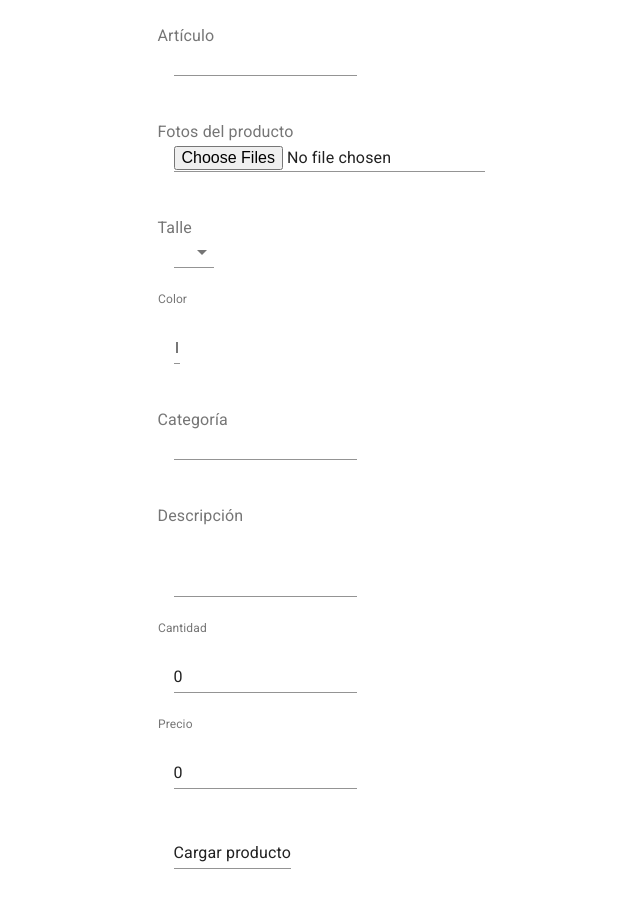
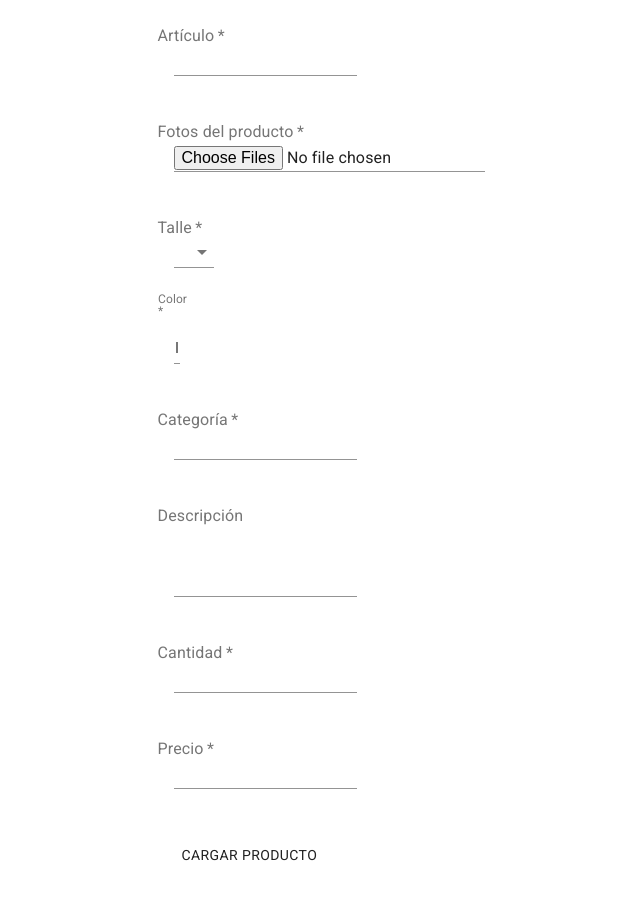
Before and after one commit to alonsoezeq/store-ui, a React (Create React App) app: page /products/new in a window 1280 px wide. Shown: the part 180-1088 px from the top of the page, without its empty margins (311-951 px from the left). Built offline with nearby package versions, Linux system fonts and the light colour scheme.

Commit message:
added error handling and basic validations

```diff
--- a/src/pages/NewProduct.js
+++ b/src/pages/NewProduct.js
@@ -1,11 +1,19 @@
-import { FormControl, Grid, Input, InputLabel, MenuItem, Select, TextField } from "@material-ui/core"
+import { Button, FormControl, Grid, Input, InputLabel, MenuItem, Select, Snackbar, TextField } from "@material-ui/core"
 import { useState } from "react";
 import useStyles from "./ProductDescription/styles";
 import config from "../config/config";
+import Alert from "@material-ui/lab/Alert";
 
 const NewProduct = () => {
   const classes = useStyles();
-  const [product, setProduct] = useState({
+
+  const [state, setState] = useState({
+    loading: false,
+    status: null,
+    message: ''
+  });
+
+  const initialProduct = {
     title: '',
     article: '',
     pictures: [],
@@ -13,21 +21,24 @@ const NewProduct = () => {
     color: '#000000',
     category: '',
     description: '',
-    quantity: 0,
-    price: 0
-  });
+    quantity: '',
+    price: ''
+  }
 
+  const [product, setProduct] = useState(initialProduct);
+
+  const {loading, status, message} = state;
   const {title, article, size, color, category, description, quantity, price} = product;
 
-  const changeHandler = (event) => {
+  const handleChange = (event) => {
     setProduct({...product, [event.target.name]: event.target.value});
   }
 
-  const changeNumberHandler = (event) => {
+  const handleNumberChange = (event) => {
     setProduct({...product, [event.target.name]: Number(event.target.value)})
   }
 
-  const changeFileHandler = (event) => {
+  const handleFileChange = (event) => {
     let files = [];
     if (event.target.files.length === 0) {
       setProduct({...product, [event.target.name]: files});
@@ -46,9 +57,15 @@ const NewProduct = () => {
     });
   }
 
-  const submit = (event) => {
+  const handleSubmit = (event) => {
     event.preventDefault();
     console.log(product);
+
+    setState({
+      loading: true,
+      status: null,
+      message: ''
+    })
 
     fetch(config.baseApi + '/products', {
       method: 'POST',
@@ -59,41 +76,63 @@ const NewProduct = () => {
     })
     .then(res => {
       if (res.ok) {
-        alert("OK!");
+        setState({
+          loading: false,
+          status: 'success',
+          message: 'Producto creado correctamente'
+        });
+        setProduct(initialProduct);
       } else {
-        alert("ERROR!");
+        setState({
+          loading: false,
+          status: 'error',
+          message: 'Error creando el producto'
+        })
       }
+
     })
     .catch(err => {
-      alert("ERROR!");
+      setState({
+        loading: false,
+        status: 'error',
+        message: err.toString()
+      })
     })
   }
 
+  const handleSnackbarClose = () => {
+    setState({
+      loading: false,
+      status: null,
+      message: ''
+    });
+  }
+
   return (
-    <form noValidate autoComplete="off" onSubmit={submit}>
+    <form  autoComplete="off" onSubmit={handleSubmit}>
       <Grid container direction="column">
         <Grid item>
-          <FormControl className={classes.root}>
+          <FormControl required className={classes.root}>
             <InputLabel htmlFor="product">Producto</InputLabel>
-            <Input id="product" name="title" type="text" value={title} onChange={changeHandler} />
+            <Input id="product" name="title" type="text" value={title} onChange={handleChange} />
           </FormControl>
         </Grid>
         <Grid item>
-          <FormControl className={classes.root}>
+          <FormControl required className={classes.root}>
             <InputLabel htmlFor="article">Artículo</InputLabel>
-            <Input id="article" name="article" type="text" value={article} onChange={changeHandler} />
+            <Input id="article" name="article" type="text" value={article} onChange={handleChange} />
           </FormControl>
         </Grid>
         <Grid item>
-          <FormControl className={classes.root}>
+          <FormControl required className={classes.root}>
             <InputLabel htmlFor="pictures">Fotos del producto</InputLabel>
-            <Input id="pictures" name="pictures" type="file" inputProps={{multiple: true, accept: "image/png, image/jpeg"}} onChange={changeFileHandler} />
+            <Input id="pictures" name="pictures" type="file" inputProps={{multiple: true, accept: "image/png, image/jpeg"}} onChange={handleFileChange} />
           </FormControl>
         </Grid>
         <Grid item>
-          <FormControl className={classes.root}>
+          <FormControl required className={classes.root}>
             <InputLabel htmlFor="size">Talle</InputLabel>
-            <Select id="size" name="size" value={size} onChange={changeHandler}>
+            <Select id="size" name="size" value={size} onChange={handleChange}>
               <MenuItem value="XXS">XXS</MenuItem>
               <MenuItem value="XS">XS</MenuItem>
               <MenuItem value="S">S</MenuItem>
@@ -105,41 +144,49 @@ const NewProduct = () => {
           </FormControl>
         </Grid>
         <Grid item>
-          <FormControl className={classes.root}>
+          <FormControl required className={classes.root}>
             <InputLabel htmlFor="color">Color</InputLabel>
-            <Input id="color" name="color" type="color" value={color} onChange={changeHandler} />
+            <Input id="color" name="color" type="color" value={color} onChange={handleChange} />
           </FormControl>
         </Grid>
         <Grid item>
-          <FormControl className={classes.root}>
+          <FormControl required className={classes.root}>
             <InputLabel htmlFor="category">Categoría</InputLabel>
-            <Input id="category" name="category" type="text" value={category} onChange={changeHandler} />
+            <Input id="category" name="category" type="text" value={category} onChange={handleChange} />
           </FormControl>
         </Grid>
         <Grid item>
           <FormControl className={classes.root}>
             <InputLabel htmlFor="description">Descripción</InputLabel>
-            <TextField id="description" name="description" multiline rows={4} value={description} onChange={changeHandler} />
+            <TextField id="description" name="description" multiline rows={4} value={description} onChange={handleChange} />
+          </FormControl>
+        </Grid>
+        <Grid item>
+          <FormControl required className={classes.root}>
+            <InputLabel htmlFor="quantity">Cantidad</InputLabel>
+            <Input id="quantity" name="quantity" type="number" min="1" value={quantity} onChange={handleNumberChange} />
+          </FormControl>
+        </Grid>
+        <Grid item>
+          <FormControl required className={classes.root}>
+            <InputLabel htmlFor="price">Precio</InputLabel>
+            <Input id="price" name="price" type="number" min="0" value={price} onChange={handleNumberChange} />
           </FormControl>
         </Grid>
         <Grid item>
           <FormControl className={classes.root}>
-            <InputLabel htmlFor="quantity">Cantidad</InputLabel>
-            <Input id="quantity" name="quantity" type="number" min="1" value={quantity} onChange={changeNumberHandler} />
-          </FormControl>
-        </Grid>
-        <Grid item>
-          <FormControl className={classes.root}>
-            <InputLabel htmlFor="price">Precio</InputLabel>
-            <Input id="price" name="price" type="number" min="0" value={price} onChange={changeNumberHandler} />
-          </FormControl>
-        </Grid>
-        <Grid item>
-          <FormControl className={classes.root}>
-            <Input id="submit" name="submit" type="submit" value="Cargar producto" />
+            <Button id="submit" name="submit" type="submit" disabled={loading}>
+              Cargar producto
+            </Button>
           </FormControl>
         </Grid>
       </Grid>
+      {
+        status &&
+        <Snackbar open autoHideDuration={6000}>
+          <Alert severity={status} onClose={handleSnackbarClose}>{message}</Alert>
+        </Snackbar>
+      }
     </form>
   );
 }
```
